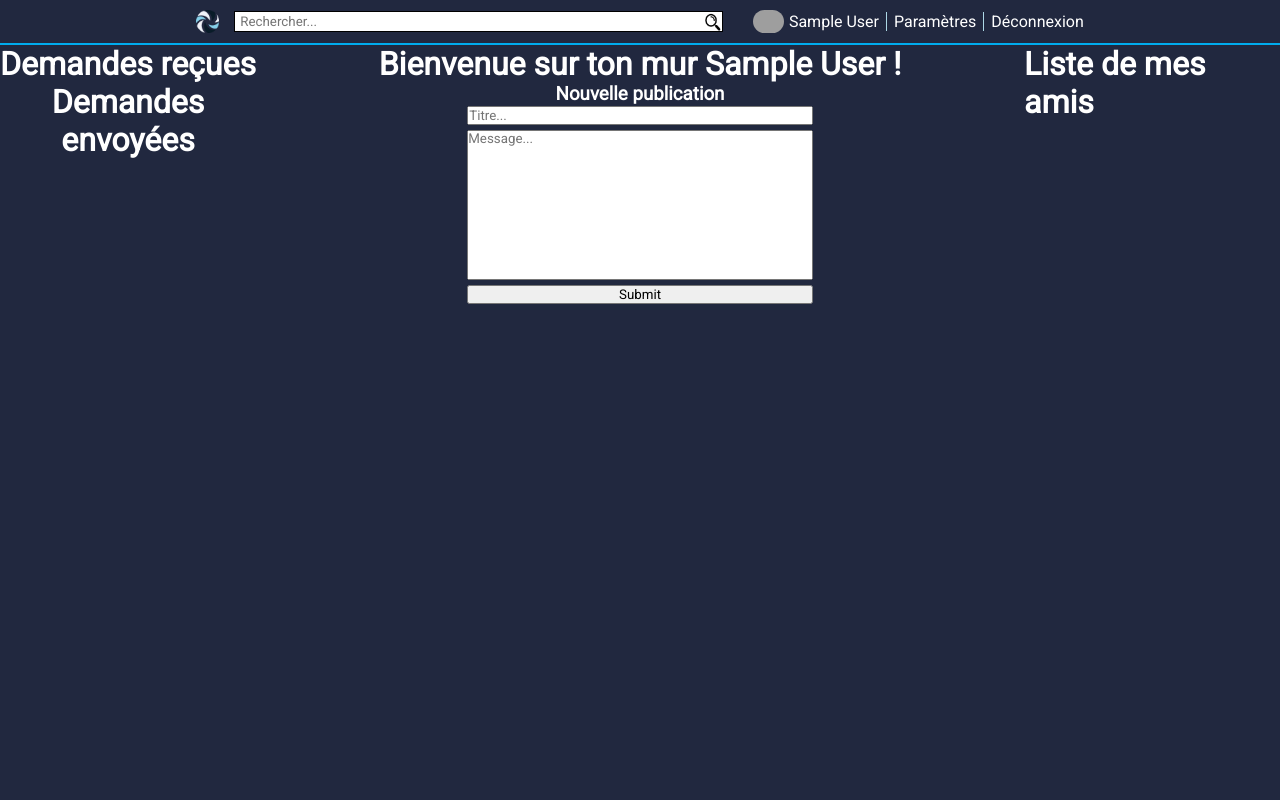
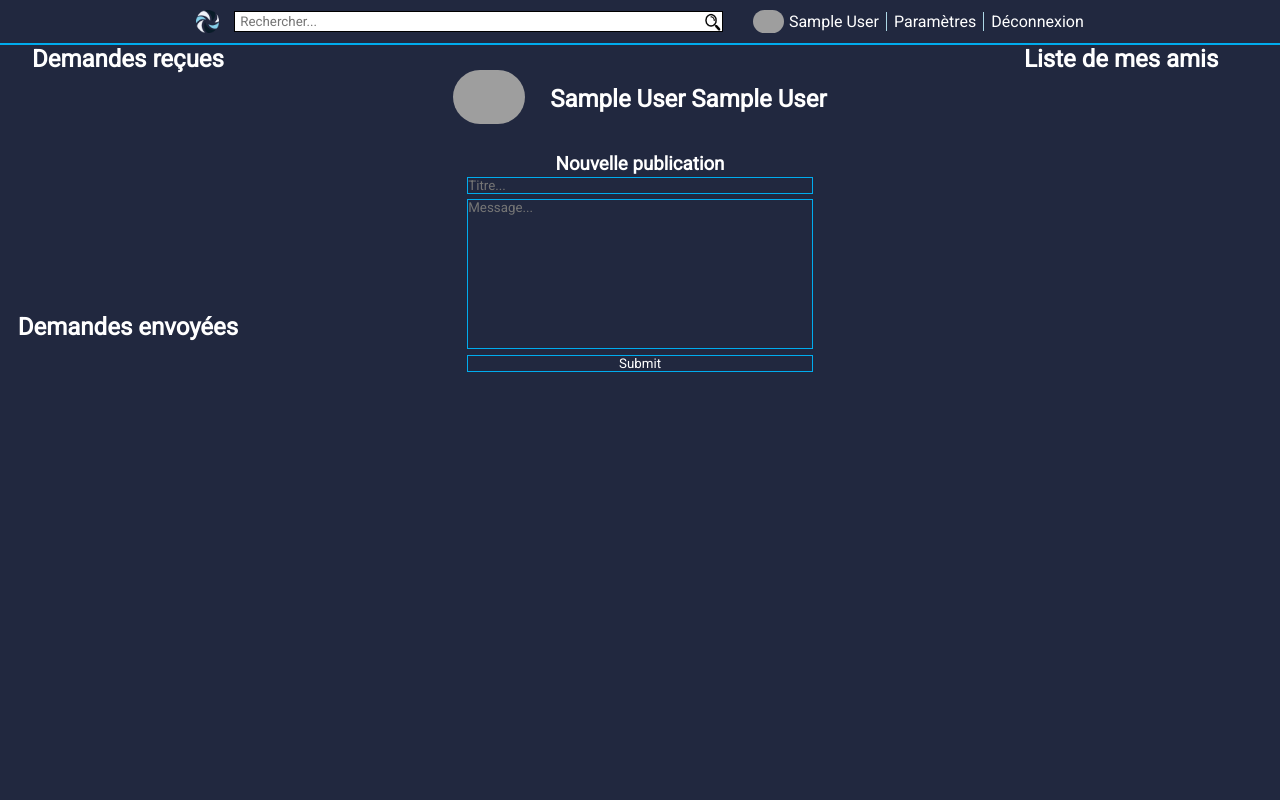
Before and after one commit to FlorianLz/SpeakNow, a PHP site: page /index.php?action=mur in a window 1280 px wide. Run offline with PHP 8.4, Linux system fonts and the light colour scheme; the visitor is signed in with stand-in values (Sample User, id 1); data that the repository does not hold is empty; grey boxes are pictures that could not be loaded.

Commit message:
Modification du deign du mur.

```diff
--- a/css/style.css
+++ b/css/style.css
@@ -254,10 +254,12 @@ header .recherche form input[type="submit"]:hover{
   display:flex;
 }
 .postmur{
-  border:2px solid #00acee;
+  border:2px solid lightgray;
   width:45%;
   margin-top:20px;
   padding:15px;
+  background-color: lightslategray;
+  border-radius:10px;
 }
 .conteneurposts{
   display:flex;
@@ -293,11 +295,23 @@ header .recherche form input[type="submit"]:hover{
 .formposter input{
   width:100%;
   margin-bottom:5px;
+  background-color: transparent;
+  color:white;
+  border:1px solid #00acee;
 }
 .formposter textarea{
   width:100%;
   resize:none;
   height:150px;
+  background-color: transparent;
+  color:white;
+  border:1px solid #00acee;
+}
+.formposter input[type="submit"]{
+  width:100%;
+  border:1px solid #00acee;
+  background-color:transparent;
+  color:white;
 }
 .postmur input[type="submit"]{
   border:0;
@@ -312,6 +326,9 @@ header .recherche form input[type="submit"]:hover{
 .demandesami{
   width:20%;
 }
+.demandesami h2:nth-child(2){
+  padding-top:30vh;
+}
 .listeamis{
   width:20%;
   text-align:left;
@@ -323,10 +340,11 @@ header .recherche form input[type="submit"]:hover{
   padding:25px;
 }
 .imgprofil{
-  width:20%;
+  width:10%;
 }
 .imgprofil img{
   width:100%;
+  border-radius:150px;
 }
 .infoprofil{
   padding-left:25px;
@@ -338,7 +356,6 @@ header .recherche form input[type="submit"]:hover{
   background-color:transparent;
   color:white;
   margin-left:10px;
-  width:50%;
 }
 
 /* Mur partie liste amis */
@@ -355,6 +372,7 @@ header .recherche form input[type="submit"]:hover{
   align-items: center;
   justify-content: flex-start;
   margin-left:15px;
+  padding-top:10px;
 }
 .imgami{
   width:100%;
--- a/traitement/refusami.php
+++ b/traitement/refusami.php
@@ -3,11 +3,11 @@
         $idAmi=htmlspecialchars($_POST['idAmi']);
         $monid=htmlspecialchars($_SESSION['id']);
 
-        $sql = "UPDATE lien SET etat = 'banni' WHERE idUtilisateur1=? AND idUtilisateur2=?";
+        $sql = "UPDATE lien SET etat = 'banni' WHERE idUtilisateur1=? AND idUtilisateur2=? OR idUtilisateur1=? AND idUtilisateur2=? ";
         // Etape 1  : preparation
         $query = $pdo->prepare($sql);
         // Etape 2 : execution : 2 paramètres dans la requêtes !!
-        $query->execute(array($idAmi,$monid));
+        $query->execute(array($idAmi,$monid,$monid,$idAmi));
         // Etape 3 : ici le login est unique, donc on sait que l'on peut avoir zero ou une  seule ligne.
         header("Location: index.php?action=mur");
     }else{
--- a/vues/mur.php
+++ b/vues/mur.php
@@ -1,7 +1,7 @@
 <div class="contenumur">
     <div class="demandesami">
         <?php
-        echo '<h1>Demandes reçues</h1>';
+        echo '<h2>Demandes reçues</h2>';
         $sql = "SELECT utilisateurs.* FROM utilisateurs WHERE id IN(SELECT idUtilisateur1 FROM lien WHERE idUtilisateur2=? AND etat='attente') ";
         $query = $pdo->prepare($sql);
         $query->execute(array($_SESSION['id']));
@@ -17,7 +17,7 @@
                         </form>';
         }
 
-        echo '<h1>Demandes envoyées</h1>';
+        echo '<h2>Demandes envoyées</h2>';
         $sql = "SELECT utilisateurs.* FROM utilisateurs INNER JOIN lien ON utilisateurs.id=idUtilisateur2 AND etat='attente' AND idUtilisateur1=?";
         $query = $pdo->prepare($sql);
         $query->execute(array($_SESSION['id']));
@@ -46,8 +46,9 @@
             $id = $_SESSION["id"];
             $ok = true; // On a le droit d afficher notre mur
 
-            echo '<h1>Bienvenue sur ton mur '.$_SESSION['prenom'].' !</h1>';
-
+            echo '<div class="profil"><div class="imgprofil"><img src=avatars/'.$_SESSION['avatar'].'></div><div class="infoprofil">';
+            echo '<h2>'.$_SESSION['prenom'].' '.$_SESSION['nom'].'</h2>';
+            echo '</div></div>';
             ?>
             <div class="poster">
                 <form class="formposter" action="index.php?action=poster" method="post">
@@ -147,6 +148,12 @@
             $nomPers=$line['nom'];
             $prenomPers=$line['prenom'];
             $avatarPers=$line['avatar'];
+            echo '<div class="profil"><div class="imgprofil"><img src=avatars/'.$avatarPers.'></div><div class="infoprofil">';
+            echo '<h2>'.$prenomPers.' '.$nomPers.'</h2>';
+            echo '<form method="post" action="index.php?action=refusami">
+            <input type="hidden" name="idAmi" value="'.$idPers.'">
+            <input type="submit" value="Supprimer cet ami">
+            </form></div></div>';
             ?>
             <div class="poster">
                 <form class="formposter" action="index.php?action=poster" method="post">
@@ -214,7 +221,7 @@
 
     <div class="listeamis">
     <?php
-    echo '<h1>Liste de mes amis</h1>';
+    echo '<h2>Liste de mes amis</h2>';
     $sql = "SELECT * FROM utilisateurs WHERE id IN ( SELECT utilisateurs.id FROM utilisateurs INNER JOIN lien ON idUtilisateur1=utilisateurs.id AND etat='ami' AND idUTilisateur2=? UNION SELECT utilisateurs.id FROM utilisateurs INNER JOIN lien ON idUtilisateur2=utilisateurs.id AND etat='ami' AND idUTilisateur1=?)";
     $query = $pdo->prepare($sql);
     $query->execute(array($_SESSION['id'],$_SESSION['id']));
```
